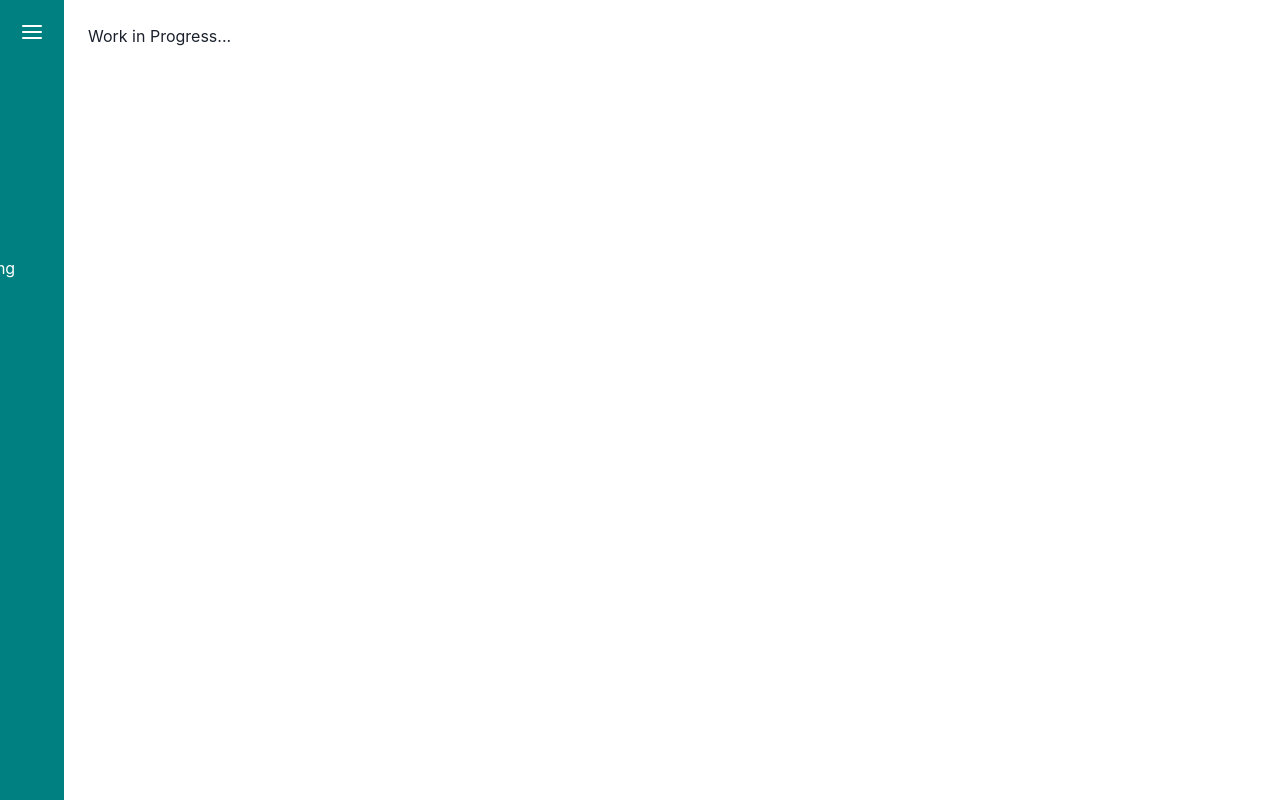
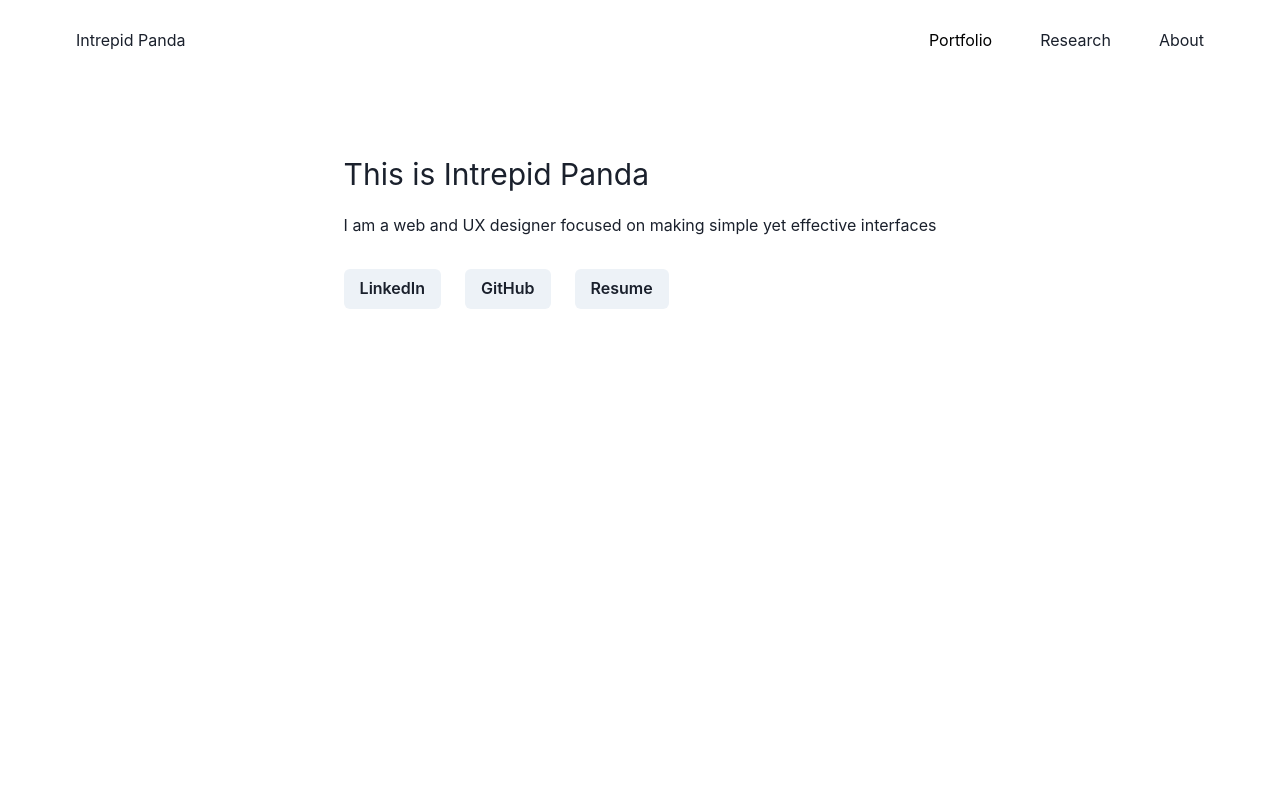
Before and after one commit to zachz3394/cs1300-portfolio, a React (Create React App) app: page /#/ in a window 1280 px wide. Built offline with nearby package versions, Linux system fonts and the light colour scheme.

Commit message:
minimal homepage redesign

```diff
--- a/src/App.tsx
+++ b/src/App.tsx
@@ -1,67 +1,23 @@
 import AppRouter from './AppRouter';
 import NavBar from './NavBar';
-import { useDisclosure, useMediaQuery } from '@chakra-ui/react';
-import { motion } from 'framer-motion';
-
-const c = {
-  sidebarOpenWidth: 250,
-  sidebarClosedWidth: 64,
-}
+import { Box } from '@chakra-ui/react';
 
 export default function App() {
-  const disclosureProps = useDisclosure();
-  const [ mobileScreen ] = useMediaQuery('(max-width: 600px');
-
-  const getSideBar = () => {
-    if (!mobileScreen) {
-      return (
-        <motion.div
-          initial={false}
-          animate={{ width: disclosureProps.isOpen ? c.sidebarOpenWidth : c.sidebarClosedWidth }}
-          transition={{type: 'tween'}}
-          style={{
-            overflow: 'hidden',
-            whiteSpace: 'nowrap',
-            position: 'fixed',
-            zIndex: 2,
-            left: '0',
-            height: '100vh',
-            top: '0',
-          }}
-        >
-          <NavBar disclosureProps={disclosureProps}/>
-        </motion.div>
-      );
-    } else {
-      return(<div></div>);
-    }
-  }
-
-  const getMainApp = () => {
-    if (!mobileScreen) {
-      return (
-        <motion.div
-          initial={false}
-          animate={{ left: disclosureProps.isOpen ? c.sidebarOpenWidth : c.sidebarClosedWidth }}
-          transition={{type: 'tween'}}
-          style={{
-            position: 'absolute',
-          }}
-        >
-          <AppRouter />
-        </motion.div>
-      );
-    } else {
-      return (
-        <AppRouter />
-      );
-    }
-  }
 
   return (
-    <div>
-      {getSideBar()}
-      {getMainApp()}
-    </div>
+    <Box
+      width='100vw'
+      display='flex'
+      flexDirection='column'
+      alignItems='center'
+    >
+      <Box
+        width='100%'
+        maxWidth='1200px'
+      >
+        <NavBar />
+        <AppRouter />
+      </Box>
+    </Box>
   );
 }
--- a/src/AppRouter.tsx
+++ b/src/AppRouter.tsx
@@ -4,13 +4,11 @@ import About from './About';
 import Work from './Work';
 import PersonasAndStoryboarding from './uiux-coursework/PersonasAndStoryboarding';
 import ResponsiveRedesign from './uiux-coursework/ResponsiveRedesign';
-
+import { Box } from '@chakra-ui/react';
 
 function AppRouter() {
   return (
-    <div style={{
-      padding: '24px',
-    }}>
+    <Box padding='24px'>
       <Routes>
         <Route path="/" element={<Home />}/>
         <Route path="/about" element={<About />}/>
@@ -18,7 +16,7 @@ function AppRouter() {
         <Route path="/uiux/personas-storyboarding" element={<PersonasAndStoryboarding />}/>
         <Route path="/uiux/responsive-redesign" element={<ResponsiveRedesign />}/>
       </Routes>
-    </div>
+    </Box>
   );
 }
 
--- a/src/Home.tsx
+++ b/src/Home.tsx
@@ -1,12 +1,38 @@
+import { Button, Center, HStack, Text, VStack } from '@chakra-ui/react';
+
 function Home() {
   return (
-    <div className="App">
-      <header className="App-header">
-        <p>
-          Work in Progress...
-        </p>
-      </header>
-    </div>
+    <Center
+      padding='48px 48px 0px'
+    >
+      <VStack
+        align='flex-start'
+        spacing='32px'
+      >
+        <VStack
+          align='flex-start'
+          spacing='16px'
+        >
+          <Text fontSize='3xl'>
+            This is Intrepid Panda
+          </Text>
+          <Text>
+            I am a web and UX designer focused on making simple yet effective interfaces
+          </Text>
+        </VStack>
+        <HStack spacing='24px'>
+          <Button colorScheme='gray'>
+            LinkedIn
+          </Button>
+          <Button colorScheme='gray'>
+            GitHub
+          </Button>
+          <Button colorScheme='gray'>
+            Resume
+          </Button>
+        </HStack>
+      </VStack>
+    </Center>
   );
 }
 
--- a/src/NavBar.tsx
+++ b/src/NavBar.tsx
@@ -1,90 +1,33 @@
 import { Link } from 'react-router-dom';
-import { CloseIcon, HamburgerIcon } from '@chakra-ui/icons';
-import { Box, IconButton, List, ListItem, Text } from '@chakra-ui/react';
-import { motion } from 'framer-motion';
+import { Flex, HStack, Text } from '@chakra-ui/react';
 
-interface NavBarProps {
-  disclosureProps: {
-    isOpen: boolean;
-    onOpen: () => void;
-    onClose: () => void;
-    onToggle: () => void;
-    isControlled: boolean;
-    getButtonProps: (props?: any) => any;
-    getDisclosureProps: (props?: any) => any;
-  },
+const c = {
+  textColor: 'black',
 }
 
-const c = {
-  listLeft: '36px',
-  bgColor: 'teal',
-  textColor: 'white',
-  listSpacing: 8,
-}
-
-const NavBar = (props: NavBarProps) => {
-  const { disclosureProps } = props;
-
+const NavBar = () => {
   return (
-    <Box
-      bg={c.bgColor}
-      style={{
-        height: '100%',
-        width: '100%',
-      }}
+    <Flex
+      height='80px'
+      align='center'
+      justify='space-between'
+      padding='0px 36px'
     >
-      <IconButton
-        aria-label='Menu'
-        icon={disclosureProps.isOpen ? <CloseIcon w={4} h={4}/> : <HamburgerIcon w={6} h={6}/>}
-        variant='link'
-        style={{
-          height: '64px',
-          width: '64px',
-        }}
-        color={c.textColor}
-        {...disclosureProps.getButtonProps()}
-      />
-      <motion.nav
-        initial={false}
-        animate={{ left: disclosureProps.isOpen ? c.listLeft : '-200px' }}
-        transition={{type: 'tween'}}
-        style={{
-          top: '200px',
-          position: 'absolute',
-        }}
-      >
-          <List
-            id="navigation"
-            spacing={c.listSpacing}
-            >
-              <ListItem color={c.textColor}>
-                <Text as={Link} to='/'>
-                  Home
-                </Text>
-              </ListItem>
-              {/* <ListItem color={c.textColor}>
-                <Text as={Link} to='/about'>
-                  About
-                </Text>
-              </ListItem>
-              <ListItem color={c.textColor}>
-                <Text as={Link} to='/work'>
-                  Work
-                </Text>
-              </ListItem> */}
-              <ListItem color={c.textColor}>
-                <Text as={Link} to='/uiux/personas-storyboarding'>
-                  Personas and Storyboarding
-                </Text>
-              </ListItem>
-              <ListItem color={c.textColor}>
-                <Text as={Link} to='/uiux/responsive-redesign'>
-                  Responsive Redesign
-                </Text>
-              </ListItem>
-          </List>
-      </motion.nav>
-    </Box>
+      <Text as={Link} to='/'>
+        Intrepid Panda
+      </Text>
+      <HStack spacing='48px'>
+        <Text color={c.textColor} as={Link} to='/uiux/personas-storyboarding'>
+          Portfolio
+        </Text>
+        <Text as={Link} to='/uiux/personas-storyboarding'>
+          Research
+        </Text>
+        <Text as={Link} to='/uiux/responsive-redesign'>
+          About
+        </Text>
+      </HStack>
+    </Flex>
   );
 }
 
--- a/src/Work.tsx
+++ b/src/Work.tsx
@@ -1,4 +1,3 @@
-import { flexbox } from "@chakra-ui/react";
 import { Link } from "react-router-dom";
 
 const Work = () => {
```
